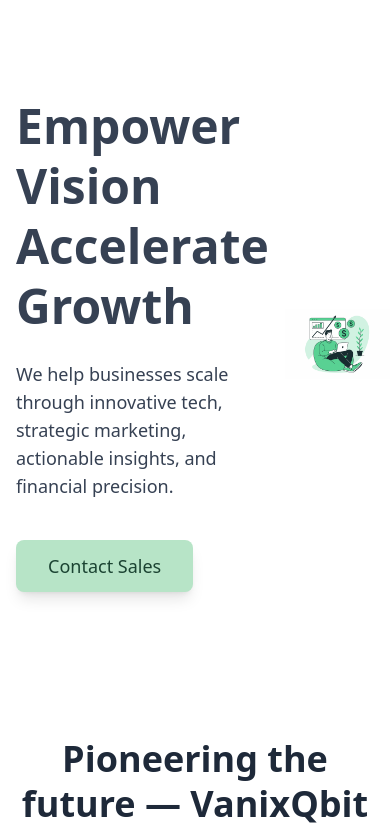
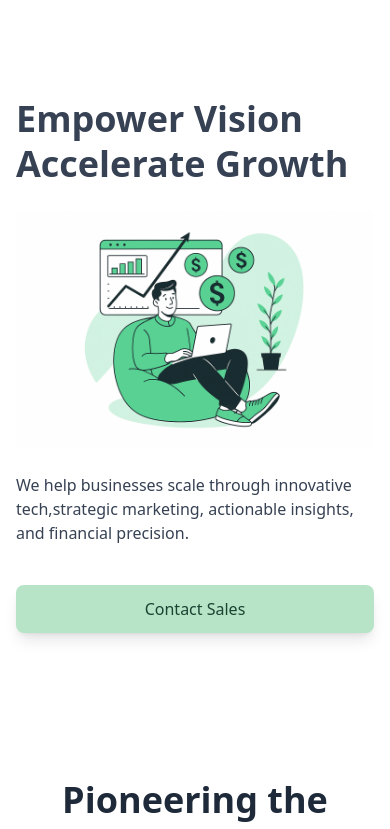
Before and after one commit to alsoshubham/VanixQbit, a React (Vite) app: page / in a window 390 px wide. Shown: the top 829 px of the page. Built offline with nearby package versions, Linux system fonts and the light colour scheme.

Commit message:
feat: Enhance Hero section responsiveness and styling for improved user experience

```diff
--- a/src/App.css
+++ b/src/App.css
@@ -1,3 +1,45 @@
+/* Responsive styles for Hero section */
+.Hero-container {
+  flex-direction: column-reverse;
+}
+@media (min-width: 768px) {
+  .Hero-container {
+    flex-direction: row;
+  }
+}
+
+
+
+.hero-img-responsive {
+  display: block;
+  margin-left: auto;
+  margin-right: auto;
+  border-radius: 1rem;
+  box-shadow: 0 4px 24px 0 rgba(0,0,0,0.08);
+  background: #fff;
+  transition: box-shadow 0.2s;
+  height: auto;
+  max-width: 100%;
+}
+
+.hero-img-responsive:hover {
+  box-shadow: 0 8px 32px 0 rgba(0,0,0,0.16);
+}
+
+@media (max-width: 640px) {
+  .Hero-container h1 {
+    font-size: 2rem;
+    text-align: left;
+  }
+  .Hero-container p {
+    font-size: 1rem;
+    text-align: left;
+  }
+  .Hero-container button {
+    width: 100%;
+    font-size: 1rem;
+  }
+}
 #root {
   max-width: 1280px;
   margin: 0 auto;
--- a/src/pages/Hero.jsx
+++ b/src/pages/Hero.jsx
@@ -2,52 +2,57 @@
 export default function Hero() {
   return (
     <div>
-      <section className="Hero-container bg-white text-white py-20 flex items-center min-h-[60vh]">
+      <section className="Hero-container bg-white text-white py-20 flex flex-col-reverse md:flex-row items-center min-h-[60vh] md:space-x-8">
         <div className="w-full p-4 sm:p-8 flex flex-col items-start text-left max-w-3xl mx-auto space-y-6">
-          <h1 className="text-5xl md:text-6xl  text-gray-700 font-semibold mb-6 leading-tight">
+          <h1 className="text-4xl sm:text-5xl md:text-6xl text-gray-700 font-semibold mb-6 leading-tight text-left sm:text-left">
             Empower Vision Accelerate Growth
           </h1>
-          <p className="text-gray-700 text-lg mb-10 max-w-2xl">
+          {/* Show image after heading only on mobile */}
+          <div className="w-full flex justify-center mb-6 md:hidden">
+            <img src={assets.bg_img1} alt="Hero background" className="hero-img-responsive" />
+          </div>
+          <p className="text-gray-700 text-base sm:text-lg mb-10 max-w-2xl">
             We help businesses scale through innovative tech,
-            <br />
+            <br className="hidden sm:block" />
             strategic marketing, actionable insights, and financial precision.
           </p>
-          <button className="bg-[#b7e4c7] text-[#1b4332] px-8 py-3 rounded-lg text-lg font-medium shadow-lg hover:scale-105 transition-transform duration-200">
+          <button className="bg-[#b7e4c7] text-[#1b4332] px-6 sm:px-8 py-3 rounded-lg text-base sm:text-lg font-medium shadow-lg hover:scale-105 transition-transform duration-200 w-full sm:w-auto">
             Contact Sales
           </button>
         </div>
-        <div>
-          <img src={assets.bg_img1}/>
+        {/* Show image only on desktop */}
+  <div className="w-full justify-center mb-8 md:mb-0 md:w-auto hidden md:flex">
+          <img src={assets.bg_img1} alt="Hero background" className="hero-img-responsive" />
         </div>
       </section>
-      <section className="Partners-container bg-white text-white py-12 px-2 sm:px-6 md:px-12 lg:px-20">
+  <section className="Partners-container bg-white text-white py-12 px-2 sm:px-6 md:px-12 lg:px-20">
         <div className="Container mx-auto">
           <h2 className="text-4xl font-semibold text-gray-800 mb-6 leading-tight text-center">
             Pioneering the future — VanixQbit unites with visionaries.
           </h2>
-          <div className="grid grid-cols-2 sm:grid-cols-3 md:grid-cols-4 gap-4 p-0 sm:p-2 md:p-4 w-full max-w-5xl mx-auto">
+          <div className="grid grid-cols-2 xs:grid-cols-2 sm:grid-cols-3 md:grid-cols-4 gap-2 sm:gap-4 p-0 sm:p-2 md:p-4 w-full max-w-5xl mx-auto">
             <img
               src={assets.p1}
               alt="Spillmate logo"
-              className="w-full h-full object-contain bg-[#081c15] rounded-lg shadow-md"
+              className="w-full h-20 sm:h-24 md:h-28 object-contain bg-[#081c15] rounded-lg shadow-md"
               loading="lazy"
             />
             <img
               src={assets.p2}
               alt="SmartDMS logo"
-              className="w-full h-full object-contain bg-[#081c15] rounded-lg shadow-md"
+              className="w-full h-20 sm:h-24 md:h-28 object-contain bg-[#081c15] rounded-lg shadow-md"
               loading="lazy"
             />
             <img
               src={assets.p3}
               alt="CODN logo"
-              className="w-full h-auto object-contain bg-[#081c15] rounded-lg shadow-md"
+              className="w-full h-20 sm:h-24 md:h-28 object-contain bg-[#081c15] rounded-lg shadow-md"
               loading="lazy"
             />
             <img
               src={assets.p4}
               alt="Vanixqbit logo"
-              className=" aspect-square w-full h-auto object-contain bg-[#081c15] rounded-lg shadow-md"
+              className="aspect-square w-full h-20 sm:h-24 md:h-28 object-contain bg-[#081c15] rounded-lg shadow-md"
               loading="lazy"
             />
           </div>
```
